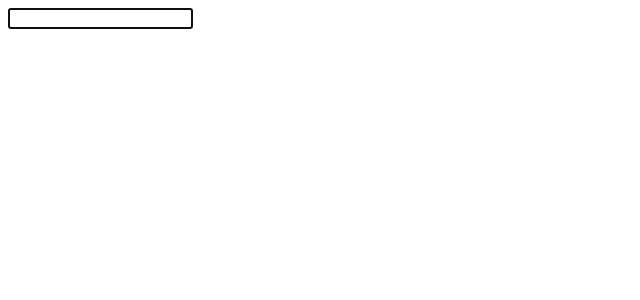
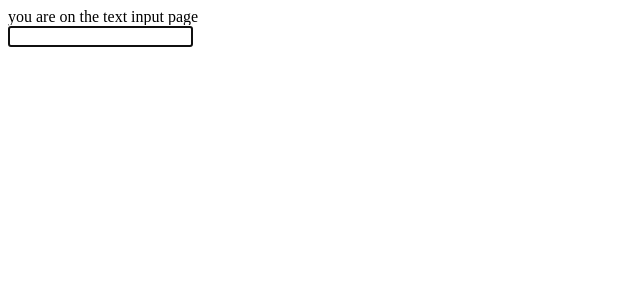
Before and after one commit to Andystyles30/testdome-practice, a React (Create React App) app: page /input in a window 1280 px wide. Shown: the top 300 px of the page, without its empty margins (0-640 px from the left). Built offline with nearby package versions, Linux system fonts and the light colour scheme.

Commit message:
fix tests

```diff
--- a/src/components/FocusableInput.js
+++ b/src/components/FocusableInput.js
@@ -25,7 +25,12 @@ class FocusableInput extends React.Component {
 
   render() {
     // return <TextInput ref={this.ref} onClick={this.handleClick} />;
-    return <input ref={this.ref} />;
+    return (
+      <>
+        <div data-testid="location-display">you are on the text input page</div>
+        <input ref={this.ref} />
+      </>
+    );
   }
 }
 
@@ -34,7 +39,7 @@ FocusableInput.defaultProps = {
 };
 
 FocusableInput.propTypes = {
-  focused: PropTypes.func,
+  focused: PropTypes.bool,
 };
 
 export default FocusableInput;
```
